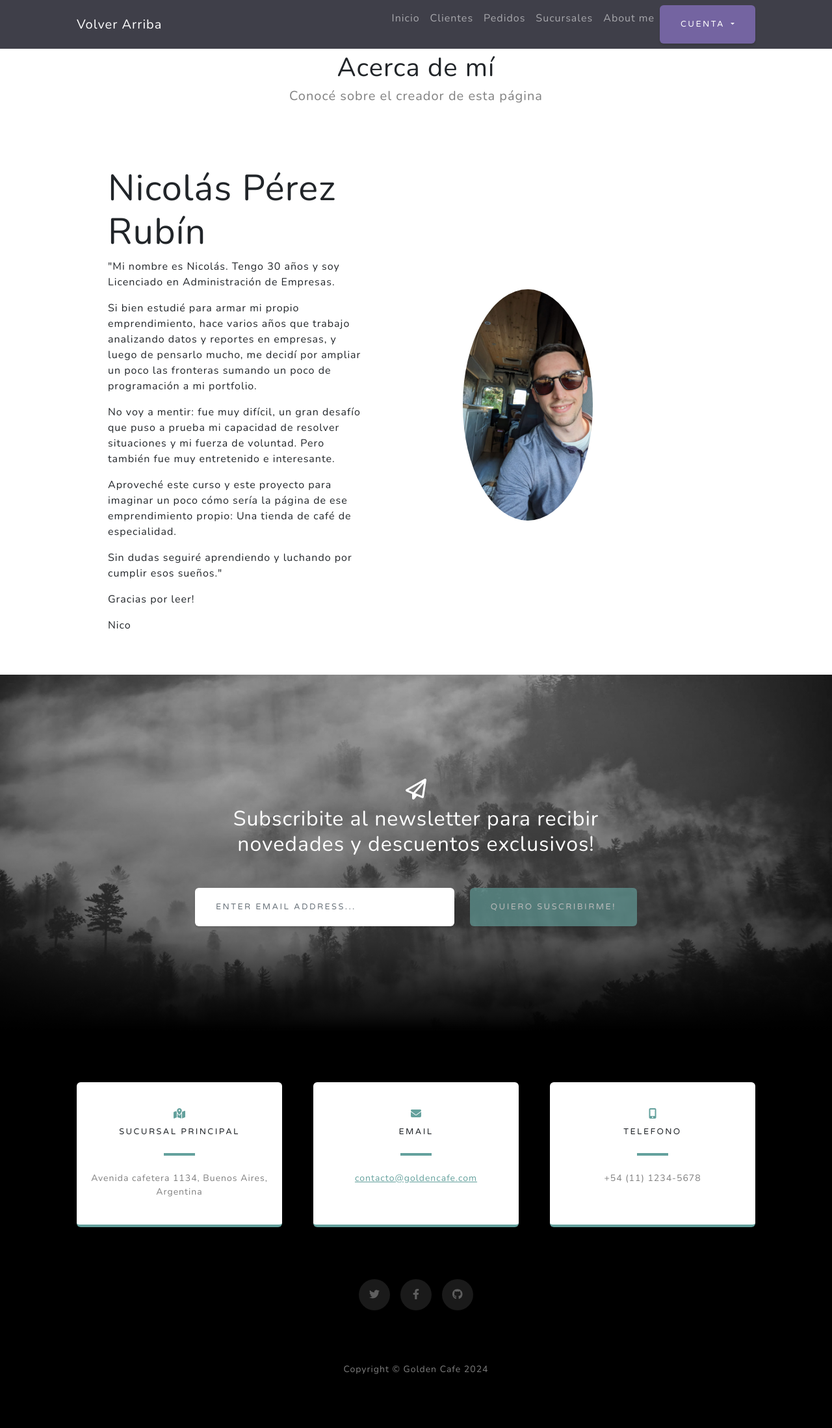
After one commit to nperezrubin/PerezRubin-ProyectoFinal, a Django app: page /aboutme/ in a window 1280 px wide. The commit adds this page. Shown: the whole page at 65% size. Run offline with Django 4.2, Linux system fonts and the light colour scheme; some libraries are stand-ins or nearby versions.

Commit message:
Correción password y ultimas mejoras

```diff
--- /dev/null
+++ b/OneDrive/Python - VSC/Clase 25 - PROYECTO FINAL/Proyecto_Final_Python/AppGoldenCafe/context_processors.py
@@ -0,0 +1,5 @@
+from django.utils import timezone
+from datetime import datetime, date
+
+def current_datetime(request):
+  return {'current_datetime': timezone.now()}
--- /dev/null
+++ b/OneDrive/Python - VSC/Clase 25 - PROYECTO FINAL/Proyecto_Final_Python/AppGoldenCafe/templates/appgoldencafe/aboutme.html
@@ -0,0 +1,56 @@
+<!DOCTYPE html>
+<html lang="en">
+<head>
+    <meta charset="UTF-8">
+    <meta name="viewport" content="width=device-width, initial-scale=1.0">
+    <title>About Me</title>
+</head>
+<body>
+
+{% extends "AppGoldenCafe/padre.html" %}
+
+{% load static %}
+
+{% block contenidoQueCambia %}
+
+<!--Aquí va lo que cambia, y lo asociado a está vista :) -->
+
+    <header class="page-top" style="margin-top: 80px;">
+        <div class="container px-4 px-lg-5 d-flex h-100 align-items-center justify-content-center">
+            <div class="d-flex justify-content-center">
+                <div class="text-center">
+                    <h1 class="mx-auto my-0" style="border-color: antiquewhite;">Acerca de mí</h1>
+                    <h2 class="text-black-50 mx-auto mt-2 mb-5" style="border-color: antiquewhite; font-size: 20px;">Conocé sobre el creador de esta página</h2>
+
+                </div>
+            </div>
+        </div>
+    </header>
+
+         <!-- Content section 1-->
+         <section id="scroll">
+            <div class="container px-5">
+                <div class="row gx-5 align-items-center">
+                    <div class="col-lg-6 order-lg-2">
+                        <div class="p-5"><img class="img-fluid rounded-circle" src="{% static 'appgoldencafe/assets/img/Nico2.jpg' %}" alt="..." width="200" height="200"/></div>
+                    </div>
+                    <div class="col-lg-6 order-lg-1">
+                        <div class="p-5">
+                            <h2 class="display-4">Nicolás Pérez Rubín</h2>
+                            <p>"Mi nombre es Nicolás. Tengo 30 años y soy Licenciado en Administración de Empresas.</p>
+                            <p>Si bien estudié para armar mi propio emprendimiento, hace varios años que trabajo analizando datos y reportes en empresas, y luego de pensarlo mucho, me decidí por ampliar un poco las fronteras sumando un poco de programación a mi portfolio.</p>
+                            <p>No voy a mentir: fue muy difícil, un gran desafío que puso a prueba mi capacidad de resolver situaciones y mi fuerza de voluntad. Pero también fue muy entretenido e interesante.</p>
+                            <p>Aproveché este curso y este proyecto para imaginar un poco cómo sería la página de ese emprendimiento propio: Una tienda de café de especialidad.</p>
+                            <p>Sin dudas seguiré aprendiendo y luchando por cumplir esos sueños."</p>
+                            <p>Gracias por leer!</p>
+                            <p>Nico</p>
+                        </div>
+                    </div>
+                </div>
+            </div>
+        </section>
+
+{% endblock %}
+
+</body>
+</html>
--- a/OneDrive/Python - VSC/Clase 25 - PROYECTO FINAL/Proyecto_Final_Python/AppGoldenCafe/templates/appgoldencafe/editar_cliente.html
+++ b/OneDrive/Python - VSC/Clase 25 - PROYECTO FINAL/Proyecto_Final_Python/AppGoldenCafe/templates/appgoldencafe/editar_cliente.html
@@ -31,6 +31,7 @@
         </header>
 
         <section>
+
 
             <h1> Edición de Clientes </h1>
 
--- a/OneDrive/Python - VSC/Clase 25 - PROYECTO FINAL/Proyecto_Final_Python/AppGoldenCafe/templates/appgoldencafe/padre.html
+++ b/OneDrive/Python - VSC/Clase 25 - PROYECTO FINAL/Proyecto_Final_Python/AppGoldenCafe/templates/appgoldencafe/padre.html
@@ -18,24 +18,25 @@
     </head>
     <body id="page-top">
         <!-- Navigation-->
-        <nav class="navbar navbar-expand-lg navbar-dark navbar-custom fixed-top">
+        <nav class="navbar navbar-expand-lg navbar-dark navbar-custom fixed-top" style="background-color:rgb(63, 63, 73);">
             <div class="container px-5">
-                <a class="navbar-brand" style="background-color: #222527" href="#page-top">Volver Arriba</a>
+                <a class="navbar-brand" style="background-color: rgb(63, 63, 73)" href="#page-top">Volver Arriba</a>
                 <button class="navbar-toggler" type="button" data-bs-toggle="collapse" data-bs-target="#navbarResponsive" aria-controls="navbarResponsive" aria-expanded="false" aria-label="Toggle navigation"><span class="navbar-toggler-icon"></span></button>
                 <div class="collapse navbar-collapse" id="navbarResponsive">
                     <ul class="navbar-nav ms-auto">
-                        <li class="nav-item"><a class="nav-link" style="background-color: #222527" href="{% url 'padre'%}">Inicio</a></li>
-                        <li class="nav-item"><a class="nav-link" style="background-color: #222527" href="{% url 'clientes' %}">Clientes</a></li>
-                        <li class="nav-item"><a class="nav-link" style="background-color: #222527" href="{% url 'pedidos' %}">Pedidos</a></li>
-                        <li class="nav-item"><a class="nav-link" style="background-color: #222527" href="{% url 'sucursales' %}">Sucursales</a></li>
+                        <li class="nav-item"><a class="nav-link" style="background-color: rgb(63, 63, 73)" href="{% url 'padre'%}">Inicio</a></li>
+                        <li class="nav-item"><a class="nav-link" style="background-color: rgb(63, 63, 73)" href="{% url 'clientes' %}">Clientes</a></li>
+                        <li class="nav-item"><a class="nav-link" style="background-color: rgb(63, 63, 73)" href="{% url 'pedidos' %}">Pedidos</a></li>
+                        <li class="nav-item"><a class="nav-link" style="background-color: rgb(63, 63, 73)" href="{% url 'sucursales' %}">Sucursales</a></li>
+                        <li class="nav-item"><a class="nav-link" style="background-color: rgb(63, 63, 73)" href="{% url 'aboutme' %}">About me</a></li>
 
 
 
                         {# DROPDOWN PARA LA CUENTA DE USUARIO #}
                         {% if request.user.is_authenticated %}
-                            <img src="{{request.user.imagen.imagen.url}}" alt="" style="height: 50px;width: 50px;">
+                            <img src="{{ request.user.imagen.imagen.url }}" alt="" style="height: 50px;width: 50px;">
                             <div class="dropdown">
-                                <button class="btn btn-secondary dropdown-toggle" type="button" id="dropdownMenuButton1" data-bs-toggle="dropdown" aria-expanded="false">
+                                <button class="btn btn-primary dropdown-toggle" type="button" id="dropdownMenuButton1" data-bs-toggle="dropdown" aria-expanded="false" style="background-color: rgb(99, 99, 126); color: white; padding: 10px 15px;">
                                     {{ request.user.username }}
                                 </button>
                                 <ul class="dropdown-menu" aria-labelledby="dropdownMenuButton1">
@@ -140,6 +141,9 @@
             </div>
         </section>
 
+        <footer class="footer bg-black small text-center text-white-50"><div class="container px-4 px-lg-5"> Fecha y hora actual: {{ current_datetime }} </div></footer>
+
+
         {% endblock %}
 
         <!-- Signup-->
@@ -227,15 +231,18 @@
             </div>
         </section>
         <!-- Footer-->
+
         <footer class="footer bg-black small text-center text-white-50"><div class="container px-4 px-lg-5">Copyright &copy; Golden Cafe 2024</div></footer>
         <!-- Bootstrap core JS-->
         <script src="https://cdn.jsdelivr.net/npm/bootstrap@5.2.3/dist/js/bootstrap.bundle.min.js"></script>
         <!-- Core theme JS-->
-        <script src="js/scripts.js"></script>
+        <script src="{% static 'appgoldencafe/js/scripts.js' %}"></script>
         <!-- * * * * * * * * * * * * * * * * * * * * * * * * * * * * * * * * * * * * * * * *-->
         <!-- * *                               SB Forms JS                               * *-->
         <!-- * * Activate your form at https://startbootstrap.com/solution/contact-forms * *-->
         <!-- * * * * * * * * * * * * * * * * * * * * * * * * * * * * * * * * * * * * * * * *-->
         <script src="https://cdn.startbootstrap.com/sb-forms-latest.js"></script>
+
+
     </body>
 </html>
--- a/OneDrive/Python - VSC/Clase 25 - PROYECTO FINAL/Proyecto_Final_Python/AppGoldenCafe/urls.py
+++ b/OneDrive/Python - VSC/Clase 25 - PROYECTO FINAL/Proyecto_Final_Python/AppGoldenCafe/urls.py
@@ -16,5 +16,6 @@
     path('editar_cliente/<str:nombre>/', views.editar_cliente, name='editar_cliente'),
     path('editar_pedido/<str:tipo_cafe>/', views.editar_pedido, name='editar_pedido'),
     path('editar_sucursal/<str:barrio>/', views.editar_sucursal, name='editar_sucursal'),
+    path('aboutme/', views.about_me, name='aboutme'),
 
 ]
--- a/OneDrive/Python - VSC/Clase 25 - PROYECTO FINAL/Proyecto_Final_Python/AppGoldenCafe/views.py
+++ b/OneDrive/Python - VSC/Clase 25 - PROYECTO FINAL/Proyecto_Final_Python/AppGoldenCafe/views.py
@@ -3,6 +3,9 @@
 
 from AppGoldenCafe.models import Cliente, Pedido, Sucursal
 from AppGoldenCafe.forms import clienteFormulario, pedidoFormulario, sucursalFormulario
+
+from AppGoldenCafe.context_processors import current_datetime
+from datetime import datetime, date
 
 
 
@@ -10,7 +13,8 @@
     return redirect('homepage')
 
 def homepage(req):
-    return render(req, "appgoldencafe/padre.html")
+    hoy = datetime.now().strftime('%d/%m/%Y, %H:%M')
+    return render(req, "AppGoldenCafe/padre.html", {'current_datetime': hoy})
 
 @login_required
 def cliente(request):
@@ -22,8 +26,8 @@
             miFormulario = clienteFormulario(request.POST)  # creamos un objeto formulario con los datos enviados
             if miFormulario.is_valid():
                 cliente = Cliente(nombre=miFormulario.cleaned_data['nombre'], email=miFormulario.cleaned_data['email']) #creo el objeto Cliente ya limpio
-                cliente.save()                              # Guardamos el cliente en la BBDD
-                return redirect('clientes')                 # redirigimos a clientes
+                cliente.save()
+                return redirect('clientes')
             else:
                 return render(request, "AppGoldenCafe/cliente.html", {'form': miFormulario})
 
@@ -203,3 +207,6 @@
     else:
         form = sucursalFormulario(instance=sucursal)
         return render(request, 'AppGoldenCafe/editar_sucursal.html', {'form': form})
+
+def about_me(request):
+    return render(request, "appgoldencafe/aboutme.html")
```
Also changed, not shown: OneDrive/Python - VSC/Clase 25 - PROYECTO FINAL/Proyecto_Final_Python/Proyecto_Python_Final/settings.py (+10 -0 lines), OneDrive/Python - VSC/Clase 25 - PROYECTO FINAL/Proyecto_Final_Python/users/templates/users/editar_pass.html (+5 -4 lines), OneDrive/Python - VSC/Clase 25 - PROYECTO FINAL/Proyecto_Final_Python/users/templates/users/editar_usuario.html (+10 -2 lines), OneDrive/Python - VSC/Clase 25 - PROYECTO FINAL/Proyecto_Final_Python/users/views.py (+7 -4 lines), OneDrive/Python - VSC/Clase 25 - PROYECTO FINAL/Proyecto_Final_Python/AppGoldenCafe/static/appgoldencafe/assets/img/Nico2.jpg (added), OneDrive/Python - VSC/Clase 25 - PROYECTO FINAL/Proyecto_Final_Python/db.sqlite3, OneDrive/Python - VSC/Clase 25 - PROYECTO FINAL/Proyecto_Final_Python/media/media/avatar2.jpg (deleted), OneDrive/Python - VSC/Clase 25 - PROYECTO FINAL/Proyecto_Final_Python/media/media/avatar2_QPaF7y3.jpg (deleted), OneDrive/Python - VSC/Clase 25 - PROYECTO FINAL/Proyecto_Final_Python/media/media/avatar3_rXOrS6C.png (deleted), OneDrive/Python - VSC/Clase 25 - PROYECTO FINAL/Proyecto_Final_Python/readme.txt.
